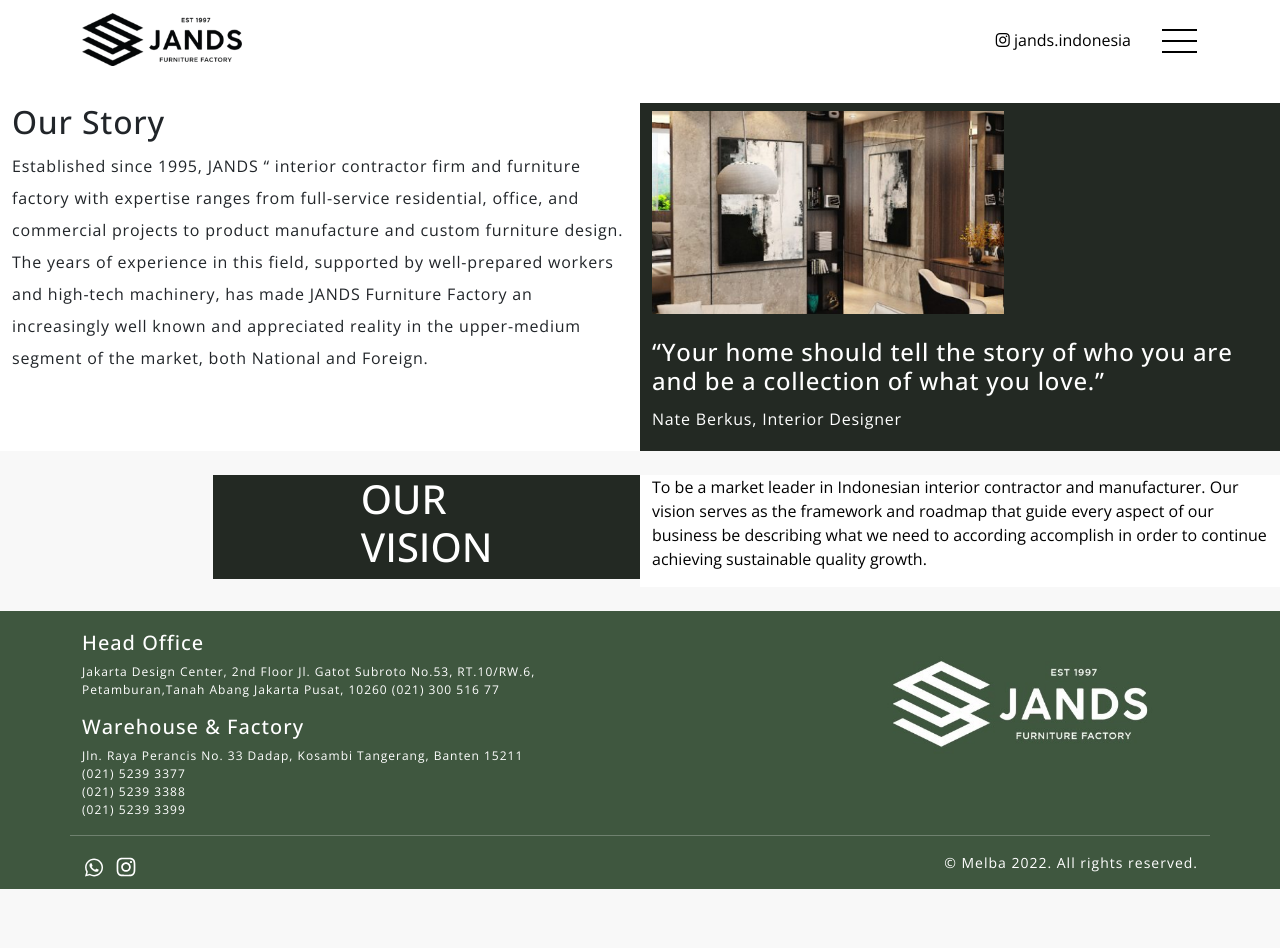
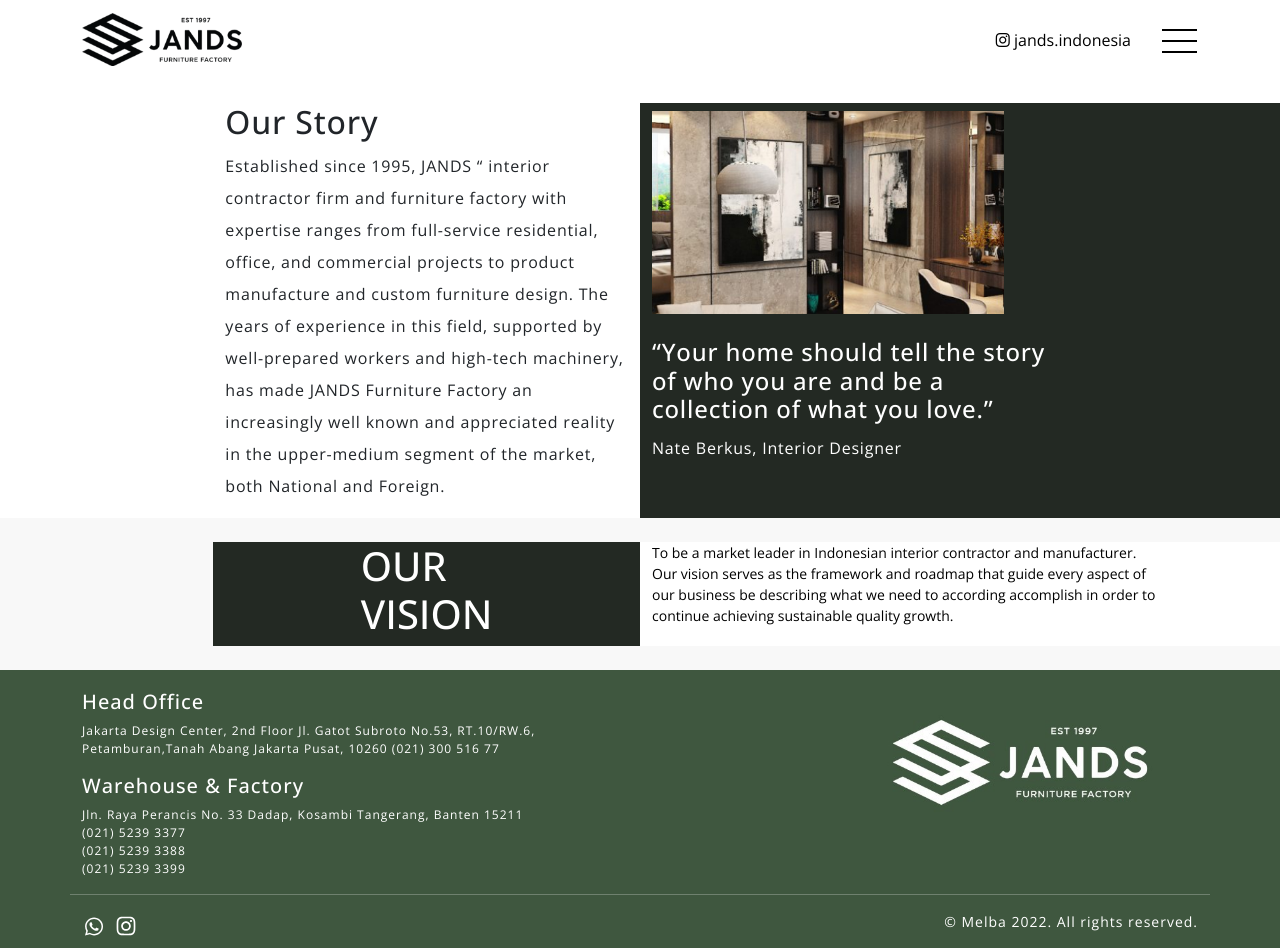
Before and after one commit to ArnoldSupriyadi/jands-frontend, a plain HTML site: page our-story.html in a window 1280 px wide. Before the commit the page ends 889 px from the top, so only its background shows below. Drawn offline with nearby package versions, Linux system fonts and the light colour scheme; files whose address does not match are found by name; a web font is replaced by a local one.

Commit message:
modify our story

```diff
--- a/css/style.css
+++ b/css/style.css
@@ -262,6 +262,7 @@
 
 .our-mission-content p {
   color: #000;
+  font-size: 14px;
 }
 
 .our-vision-bg-right {
--- a/our-story.html
+++ b/our-story.html
@@ -50,8 +50,8 @@
             <div class="container-fluid">
                 <div class="row">
                     <div class="col-md-6 our-story-bg-left">
-                        <div class="row">
-                            <div class="col-md-12">
+                        <div class="row d-flex justify-content-end">
+                            <div class="col-md-8">
                                 <div class="content-ourstory">
                                     <h2>Our Story</h2>
                                     <p>Established since 1995, JANDS “ interior contractor firm and
@@ -76,7 +76,7 @@
                     </div>
                     <div class="col-md-6 our-story-bg-right">
                         <div class="row">
-                            <div class="col-md-12 pt-2">
+                            <div class="col-md-8 pt-2">
                                 <div class="content-ourstory">
                                     <div class="img-ourstory">
                                         <img src="img/our-story.jpg" alt="jands" class="img-fluid" style="width: 22rem;">
@@ -113,7 +113,7 @@
                     </div>
                     <div class="col-md-6 our-vision-bg-right">
                         <div class="row">
-                            <div class="col-md-12">
+                            <div class="col-md-10">
                                 <div class="our-mission-content">
                             <p>To be a market leader in
                                 Indonesian interior
```
